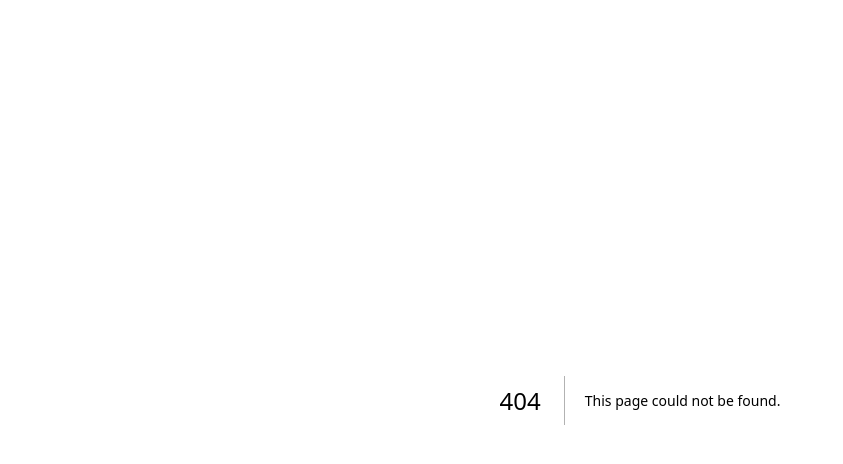
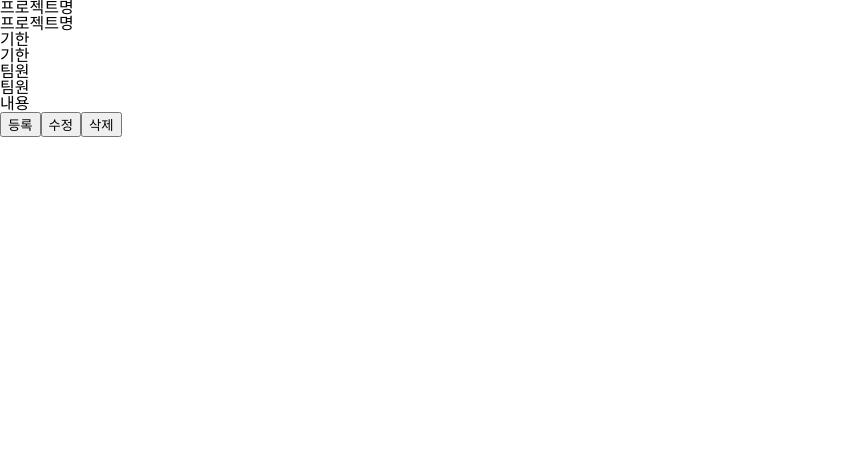
Before and after one commit to 1eemda2436/4team_pj_react, a Next.js app: page /workspace/ProjectDetail in a window 1280 px wide. Before the commit this address had no page. Shown: the top 464 px of the page, without its empty margins (0-843 px from the left). Built offline with nearby package versions, Linux system fonts and the light colour scheme; a web font is replaced by a local one.

Commit message:
프로젝트상세보기추가

```diff
--- /dev/null
+++ b/src/pages/workspace/ProjectDetail.js
@@ -0,0 +1,38 @@
+
+import styled from "styled-components";
+const ProjectDetail = () => {
+    return (
+        <Component>
+            <div>
+                {/* 프로젝트명 */}
+                <div>
+                    <div>프로젝트명</div>
+                    <div>프로젝트명</div>
+                </div>
+                {/* 기한 */}
+                <div>
+                    <div>기한</div>
+                    <div>기한</div>
+                </div>
+                {/* 프로젝트명 */}
+                <div>
+                    <div>팀원</div>
+                    <div>팀원</div>
+                </div>
+                <div>내용</div>
+            </div>
+            <div>
+                <button>등록</button>
+                <button>수정</button>
+                <button>삭제</button>
+            </div>
+
+        </Component>
+
+    )
+
+}
+
+const Component = styled.div``;
+
+export default ProjectDetail;
```
